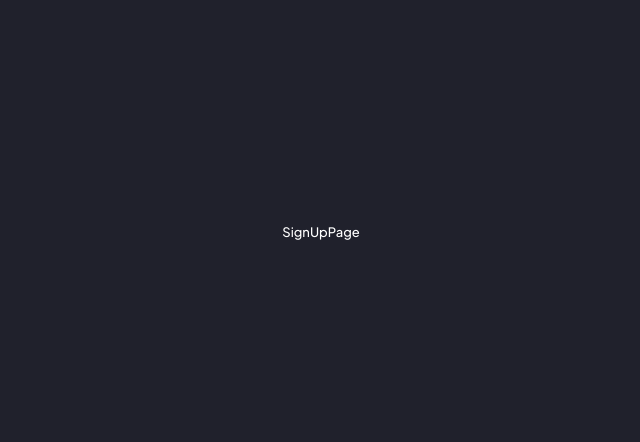
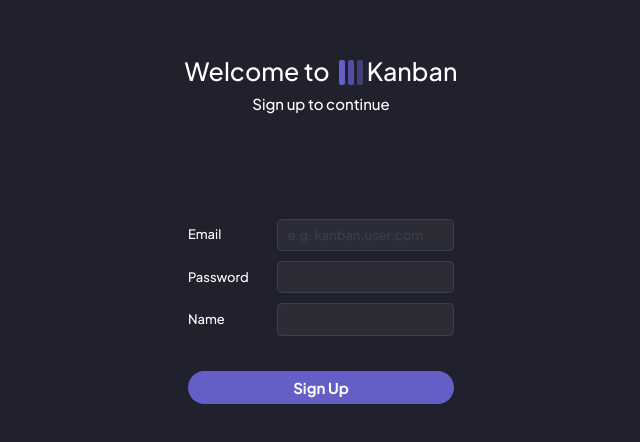
Before and after one commit to Moorroww/fullstack-task-app, a Next.js app: page /sign-up in a window 1280 px wide. Shown: the part 168-610 px from the top of the page, without its empty margins (319-959 px from the left). Built offline with nearby package versions, Linux system fonts and the light colour scheme.

Commit message:
add signup page and zod signup form validation

```diff
--- /dev/null
+++ b/actions/actions.signup.ts
@@ -0,0 +1,25 @@
+import { toast } from "sonner";
+import { z } from "zod";
+
+export const SignupSchema = z.object({
+  email: z.string().email({ message: "Invalid email" }),
+  password: z
+    .string()
+    .min(6, { message: "Password must be at least 6 characters long" }),
+  name: z.string().optional(),
+});
+
+// export type SignupInput = z.infer<typeof SignupSchema>;
+
+export const validateSignup = (
+  email: string,
+  password: string,
+  name: string
+) => {
+  try {
+    SignupSchema.parse({ email, password, name });
+    return 1;
+  } catch (error: any) {
+    return error.errors.map((err: any) => toast.error(err.message));
+  }
+};
--- a/app/(auth)/layout.tsx
+++ b/app/(auth)/layout.tsx
@@ -1,7 +1,25 @@
 import React from "react";
+import AuthHeader from "@/components/AuthHeader";
+import { Toaster } from "@/components/ui/sonner";
 
 const AuthLayout = ({ children }: { children: React.ReactNode }) => {
-  return <div className="grid place-items-center h-[100vh]">{children}</div>;
+  return (
+    <div className="flex flex-col items-center justify-center h-[100vh] ">
+      <AuthHeader />
+      {children}
+
+      <Toaster
+        position="bottom-center"
+        closeButton
+        toastOptions={{
+          unstyled: false,
+          classNames: {
+            error: "group-[.toaster]:bg-red-400",
+          },
+        }}
+      />
+    </div>
+  );
 };
 
 export default AuthLayout;
--- a/app/(auth)/sign-up/page.tsx
+++ b/app/(auth)/sign-up/page.tsx
@@ -1,7 +1,69 @@
 "use client";
 
+import { useState } from "react";
+import { validateSignup } from "@/actions/actions.signup";
+
+import FormInputField from "@/components/FormInputField";
+import { Button } from "@/components/ui/button";
+import { toast } from "sonner";
+
 const SignUpPage = () => {
-  return <div>SignUpPage</div>;
+  const [email, setEmail] = useState<string>("");
+  const [password, setPassword] = useState<string>("");
+  const [name, setName] = useState<string>("");
+
+  const handleFormValidation = async (e: React.FormEvent) => {
+    e.preventDefault();
+    const res = await validateSignup(email, password, name);
+
+    if (res === 1) {
+      // console.log("Form is valid");
+      // const promise = () =>
+      //   new Promise((resolve) =>
+      //     setTimeout(() => resolve({ name: "Sonner" }), 2000)
+      //   );
+      // toast.promise(promise, {
+      //   loading: "Creating account...",
+      //   success: (data) => {
+      //     return `${
+      //       email.split("@")[0]
+      //     }, your accout has been created successfully! Redirecting to loogin in 2 seconds`;
+      //   },
+      //   error: "Error",
+      // });
+      // timeout login redirect here
+    }
+  };
+
+  return (
+    <div className="flex flex-col gap-8">
+      <form
+        onSubmit={(e) => handleFormValidation(e)}
+        className="flex flex-col gap-3"
+      >
+        <FormInputField
+          fieldName="Email"
+          type="text"
+          placeholder="e.g. kanban.user.com"
+          method={setEmail}
+        />
+        <FormInputField
+          fieldName="Password"
+          type="password"
+          method={setPassword}
+        />
+        <FormInputField
+          fieldName="Name"
+          method={setName}
+          placeholder={email.split("@")[0]}
+        />
+
+        <Button className="mt-8" type="submit">
+          Sign Up
+        </Button>
+      </form>
+    </div>
+  );
 };
 
 export default SignUpPage;
--- /dev/null
+++ b/components/AuthHeader.tsx
@@ -0,0 +1,26 @@
+"use client";
+import Image from "next/image";
+import { usePathname } from "next/navigation";
+
+const AuthHeader = () => {
+  const pathname = usePathname();
+  return (
+    <header className="flex - flex-col text-center gap-2 mb-32 ">
+      <h1 className="flex text-[25px] gap-1">
+        <span className="pr-2 text-[25px]">Welcome to</span>
+        <Image
+          src="/logos/logo-mobile.svg"
+          width={24}
+          height={25}
+          alt="kanban logo"
+        />
+        Kanban
+      </h1>
+      <p className="text-[15px]">
+        {pathname.includes("sign-up") ? "Sign up" : "Sign in"} to continue
+      </p>
+    </header>
+  );
+};
+
+export default AuthHeader;
--- /dev/null
+++ b/components/FormInputField.tsx
@@ -0,0 +1,22 @@
+import { Input } from "@/components/ui/input";
+
+const FormInputField = ({
+  fieldName,
+  type = "text",
+  placeholder = "",
+  method,
+}: FormInputFieldProps) => {
+  return (
+    <label className="grid grid-cols-3 items-center">
+      {fieldName}
+      <Input
+        className="col-span-2"
+        type={type}
+        placeholder={placeholder}
+        onChange={(e) => method(e.target.value)}
+      />
+    </label>
+  );
+};
+
+export default FormInputField;
--- /dev/null
+++ b/components/ui/sonner.tsx
@@ -0,0 +1,31 @@
+"use client";
+
+import { useTheme } from "next-themes";
+import { Toaster as Sonner } from "sonner";
+
+type ToasterProps = React.ComponentProps<typeof Sonner>;
+
+const Toaster = ({ ...props }: ToasterProps) => {
+  const { theme = "system" } = useTheme();
+
+  return (
+    <Sonner
+      theme={theme as ToasterProps["theme"]}
+      className="toaster group"
+      toastOptions={{
+        classNames: {
+          toast:
+            "group toast group-[.toaster]:bg-background group-[.toaster]:text-foreground group-[.toaster]:border-lines group-[.toaster]:shadow-lg",
+          description: "group-[.toast]:text-muted-foreground",
+          actionButton:
+            "group-[.toast]:bg-primary group-[.toast]:text-primary-foreground",
+          cancelButton:
+            "group-[.toast]:bg-muted group-[.toast]:text-muted-foreground",
+        },
+      }}
+      {...props}
+    />
+  );
+};
+
+export { Toaster };
--- a/package.json
+++ b/package.json
@@ -23,6 +23,7 @@
     "react": "^18",
     "react-dom": "^18",
     "react-hook-form": "^7.51.5",
+    "sonner": "^1.5.0",
     "tailwind-merge": "^2.3.0",
     "tailwindcss-animate": "^1.0.7",
     "zod": "^3.23.8"
```
Also changed, not shown: types/types.ts (+7 -0 lines), 2 other files (tests, documents, lock files or other folders).
